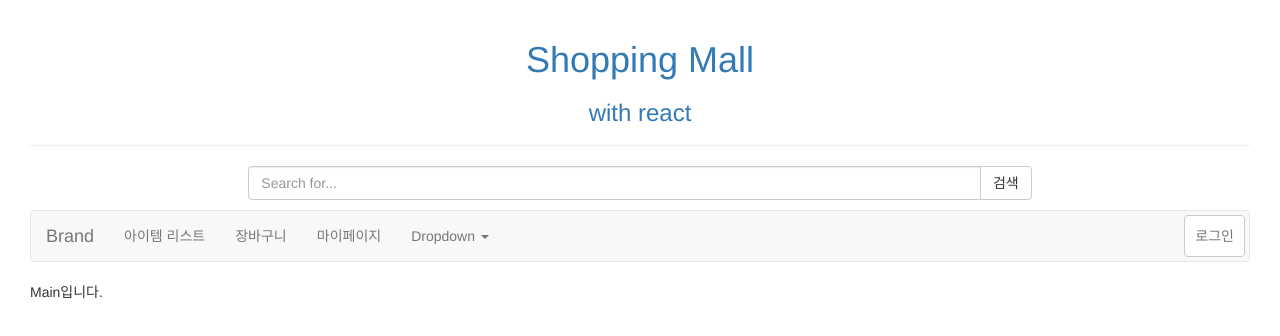
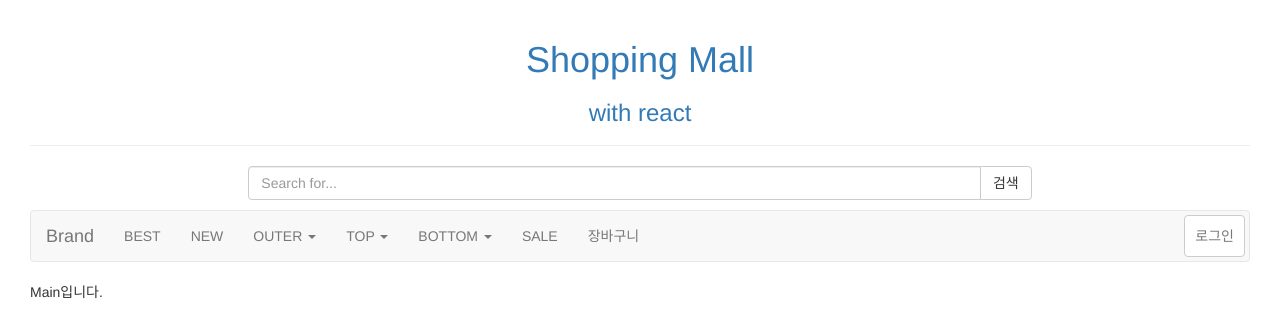
Before and after one commit to ojwman/react-shopping-mall, a React (Create React App) app: page / in a window 1280 px wide. Shown: the top 336 px of the page. Built offline with nearby package versions, Linux system fonts and the light colour scheme.

Commit message:
메뉴 카테고리 수정

```diff
--- /dev/null
+++ b/src/Menu.css
@@ -0,0 +1,13 @@
+.navbar-default .dropdown ul {
+  display: none; /* 평상시에는 드랍메뉴가 안보이게 하기 */
+  /* color: #333;
+  background-color: transparent; */
+}
+.navbar-default .dropdown:hover ul {
+  display: block; /* 마우스 커서 올리면 드랍메뉴 보이게 하기 */
+}
+
+.navbar-default .dropdown:hover {
+  color: #555;
+  background-color: #e7e7e7;
+}
--- a/src/Menu.js
+++ b/src/Menu.js
@@ -1,13 +1,14 @@
 import React, { Component } from "react";
 import { Link } from "react-router-dom";
 import gStore from "./store";
+
+import "./Menu.css";
 
 class Menu extends Component {
   constructor(props) {
     super(props);
     this.state = {
       navCollapsed: true,
-      liOpened: true,
       loginYN: window.localStorage.getItem("token")
     };
     gStore.subscribe(() => {
@@ -21,12 +22,9 @@ class Menu extends Component {
   _onToggleNav = () => {
     this.setState({ navCollapsed: !this.state.navCollapsed });
   };
-  _onToggleLi = () => {
-    this.setState({ liOpened: !this.state.liOpened });
-  };
   render() {
     console.log("Menu render");
-    const { navCollapsed, liOpened } = this.state;
+    const { navCollapsed } = this.state;
     return (
       <nav className="navbar navbar-default">
         <div className="navbar-header">
@@ -52,47 +50,82 @@ class Menu extends Component {
                 to={"/shop/item-list?keyword=" + this.state.keyword}
                 id="link-item-list"
               >
-                아이템 리스트
+                BEST
               </Link>
             </li>
             <li>
-              <Link to="/shop/basket">장바구니</Link>
+              <Link to="/">NEW</Link>
             </li>
-            <li>
-              <Link to="/mypage/basic-info">마이페이지</Link>
-            </li>
-            <li
-              className={"dropdown " + (liOpened ? "" : "open")}
-              onClick={this._onToggleLi}
-            >
+            <li className="dropdown">
               <Link
-                to="/"
                 className="dropdown-toggle"
                 data-toggle="dropdown"
                 role="button"
                 aria-expanded="false"
               >
-                Dropdown <span className="caret"></span>
+                OUTER <span className="caret"></span>
               </Link>
               <ul className="dropdown-menu" role="menu">
                 <li>
-                  <Link to="/">Action</Link>
+                  <Link to="/">코드</Link>
                 </li>
                 <li>
-                  <Link to="/">Another action</Link>
+                  <Link to="/">패딩</Link>
                 </li>
                 <li>
-                  <Link to="/">Something else here</Link>
+                  <Link to="/">가디건</Link>
                 </li>
                 <li className="divider"></li>
                 <li>
-                  <Link to="/">Separated link</Link>
+                  <Link to="/">자켓</Link>
                 </li>
                 <li className="divider"></li>
                 <li>
-                  <Link to="/">One more separated link</Link>
+                  <Link to="/">조끼</Link>
                 </li>
               </ul>
+            </li>
+            <li className="dropdown">
+              <Link
+                className="dropdown-toggle"
+                data-toggle="dropdown"
+                role="button"
+                aria-expanded="false"
+              >
+                TOP <span className="caret"></span>
+              </Link>
+              <ul className="dropdown-menu" role="menu">
+                <li>
+                  <Link to="/">니트</Link>
+                </li>
+                <li>
+                  <Link to="/">맨투맨&후드</Link>
+                </li>
+              </ul>
+            </li>
+            <li className="dropdown">
+              <Link
+                className="dropdown-toggle"
+                data-toggle="dropdown"
+                role="button"
+                aria-expanded="false"
+              >
+                BOTTOM <span className="caret"></span>
+              </Link>
+              <ul className="dropdown-menu" role="menu">
+                <li>
+                  <Link to="/">면팬츠</Link>
+                </li>
+                <li>
+                  <Link to="/">스커트</Link>
+                </li>
+              </ul>
+            </li>
+            <li>
+              <Link to="/shop/basket">SALE</Link>
+            </li>
+            <li>
+              <Link to="/shop/basket">장바구니</Link>
             </li>
           </ul>
           <ul className="nav navbar-nav navbar-right">
```
